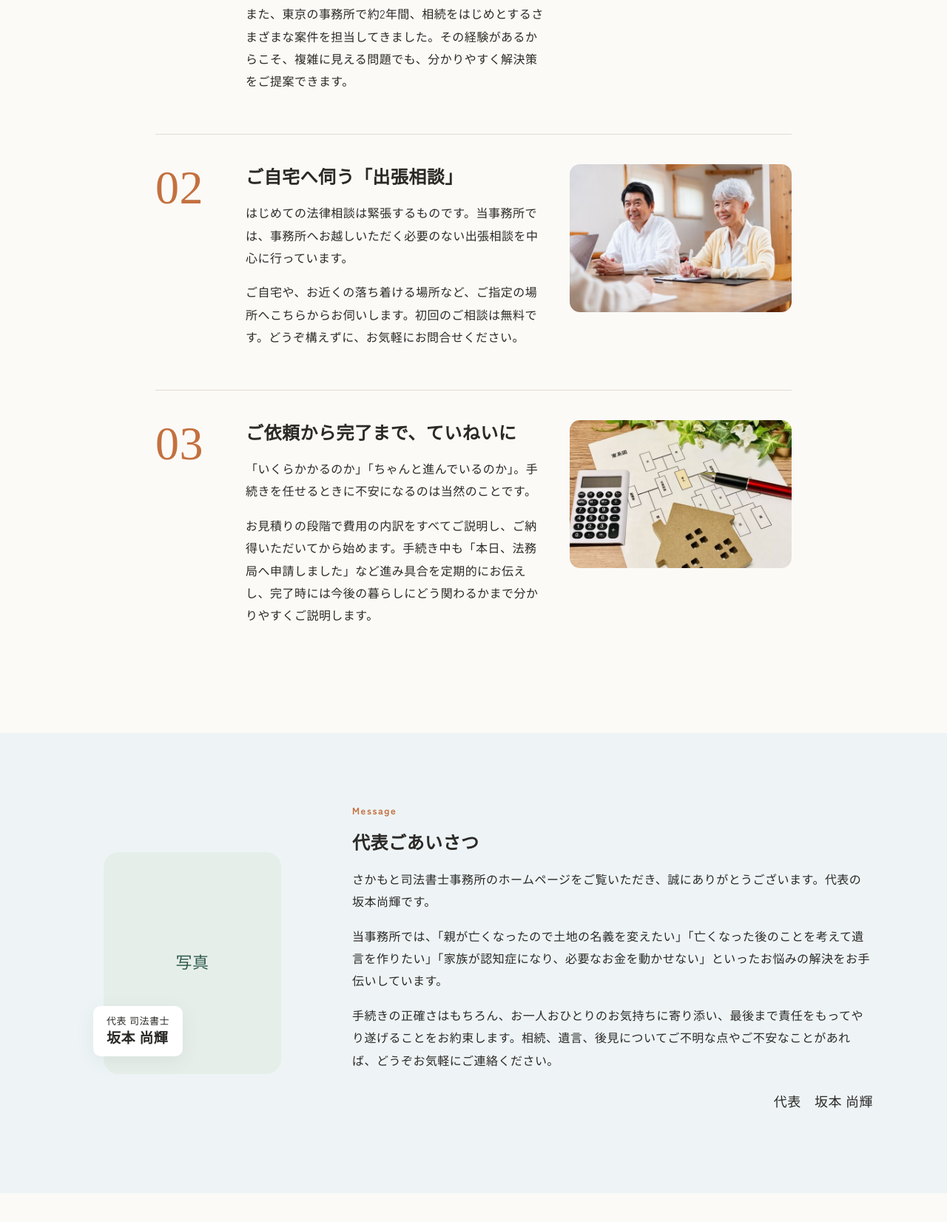
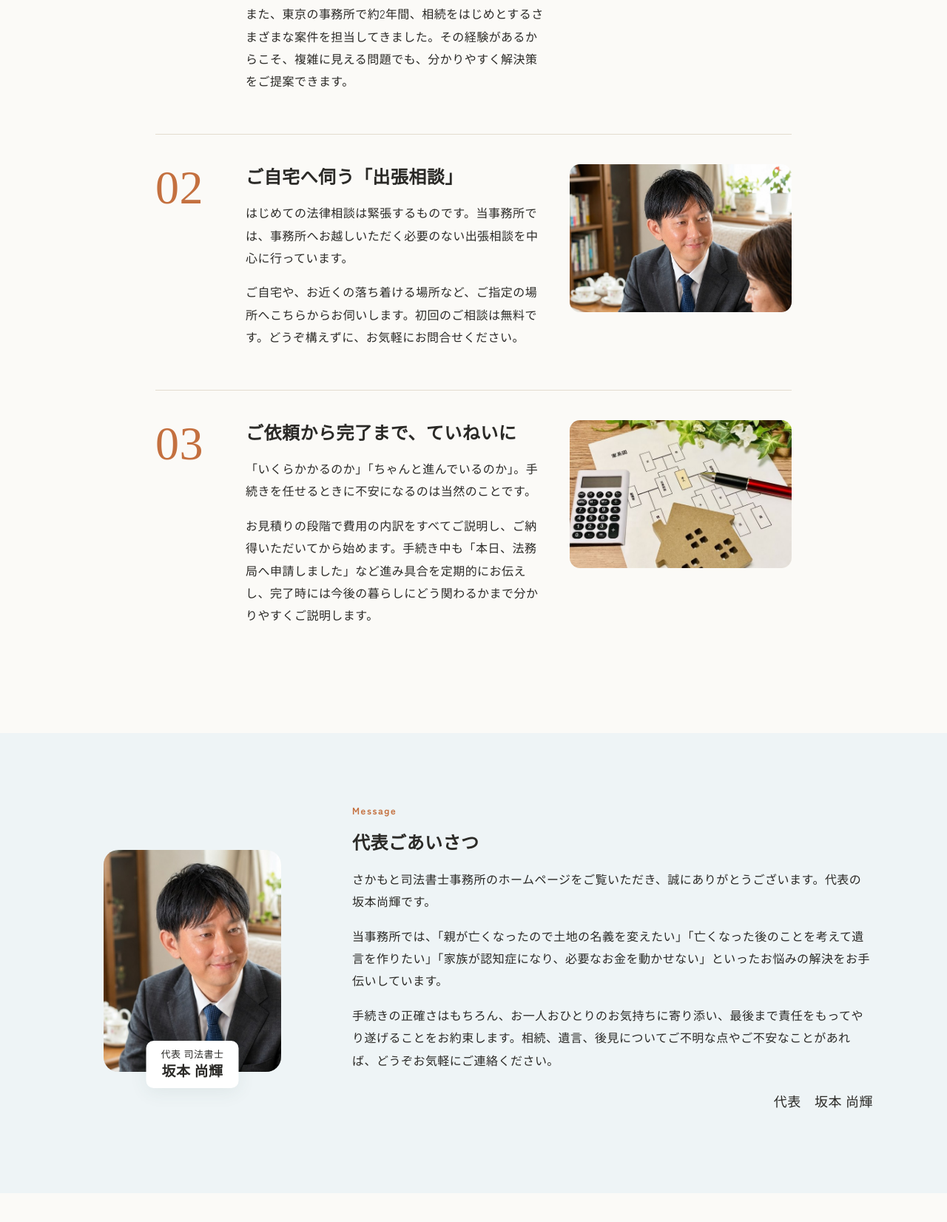
Before and after one commit to shiho-office/sakamoto, a plain HTML site: page about.html in a window 1280 px wide. Shown: the part 859-2511 px from the top of the page at 74% size. Drawn offline with Linux system fonts and the light colour scheme; a web font is replaced by a local one.

Commit message:
Add files via upload

```diff
--- a/about.html
+++ b/about.html
@@ -15,7 +15,7 @@
 <link rel="preconnect" href="https://fonts.googleapis.com">
 <link rel="preconnect" href="https://fonts.gstatic.com" crossorigin>
 <link href="https://fonts.googleapis.com/css2?family=Shippori+Mincho+B1:wght@500;600&family=Zen+Kaku+Gothic+New:wght@400;500;700&display=swap" rel="stylesheet">
-<link rel="stylesheet" href="style.css?v=20261016b">
+<link rel="stylesheet" href="style.css?v=20261016e">
 </head>
 <body data-page="about">
 <div class="topbar"><div class="container"><span>〒409-3866 山梨県中巨摩郡昭和町西条1100番地（押原公園から徒歩5分）</span><span>受付 8:30〜17:30／土日祝休（ご予約で対応可）</span></div></div>
@@ -67,7 +67,7 @@
 
     <div class="reason-detail">
       <div class="num">02</div>
-      <img class="rd-photo" src="photo-seniors.jpg" alt="" loading="lazy">
+      <img class="rd-photo" src="photo-visit.jpg" alt="ご自宅を訪問して説明する様子" loading="lazy">
       <div>
         <h3>ご自宅へ伺う「出張相談」</h3>
         <p>はじめての法律相談は緊張するものです。当事務所では、事務所へお越しいただく必要のない出張相談を中心に行っています。</p>
@@ -164,7 +164,7 @@
   </div>
 </footer>
 <div class="fixed-cta"><a href="tel:0552759100">電話する</a><a href="contact.html">相談を予約</a></div>
-<script src="config.js?v=20261016b"></script>
-<script src="main.js?v=20261016b"></script>
+<script src="config.js?v=20261016e"></script>
+<script src="main.js?v=20261016e"></script>
 </body>
 </html>
--- a/style.css
+++ b/style.css
@@ -401,3 +401,11 @@ html,body{overflow-x:clip}
   .reason-detail{grid-template-columns:1fr}
   .reason-detail .num,.reason-detail .rd-photo,.reason-detail > div:last-child{grid-column:1;grid-row:auto}
 }
+.portrait .photo img + span{display:none}
+.portrait .photo img{object-position:center top}
+
+/* 代表名のラベルは写真の下端に（顔にかからないように） */
+.portrait figcaption{left:50%;bottom:-22px;transform:translateX(-50%);white-space:nowrap;text-align:center;padding:8px 20px}
+.portrait{margin-bottom:22px}
+.worries-photo img{object-position:center 30%}
+.reason-detail .rd-photo[src="photo-visit.jpg"]{object-position:center 25%}
```
Also changed, not shown: contact.html (+3 -3 lines), index.html (+4 -4 lines), news.html (+3 -3 lines), privacy.html (+3 -3 lines), service.html (+3 -3 lines), photo-visit.jpg (added), sakamoto.jpg (added).
